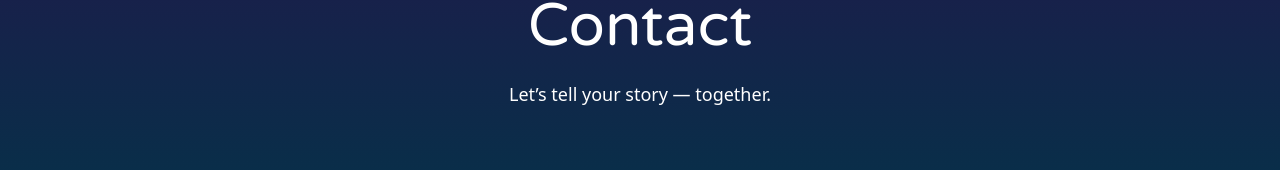
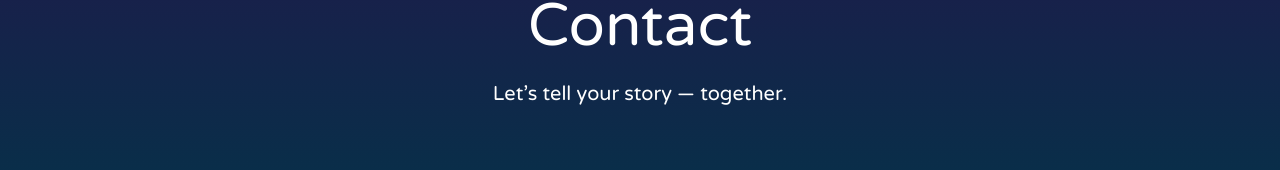
Before and after one commit to liquidtrends/denehoni, a Next.js app: page /contact in a window 1280 px wide. Shown: the part 157-327 px from the top of the page. Built offline with nearby package versions, Linux system fonts and the light colour scheme.

Commit message:
edit contact

```diff
--- a/app/contact/page.js
+++ b/app/contact/page.js
@@ -12,7 +12,7 @@ export default function ContactPage() {
       <section className="bg-gradient-to-t from-sky-950 to-indigo-950 text-white">
         <div className="container py-14 md:py-20">
           <h1 className="text-center font-varela text-4xl md:text-6xl">Contact</h1>
-          <p className="mx-auto mt-6 max-w-3xl text-center text-lg text-white">
+          <p className="mx-auto mt-6 max-w-3xl font-varela text-center text-xl text-white">
             Let’s tell your story — together.
           </p>
         </div>
```
